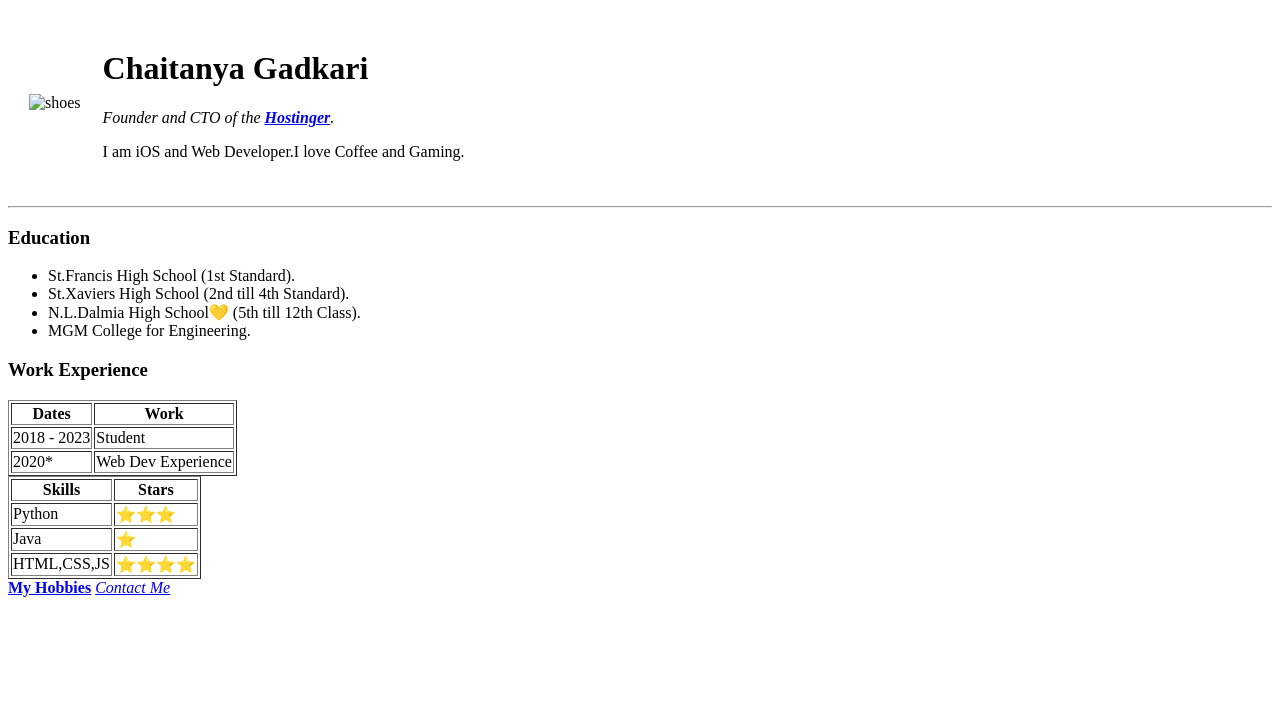
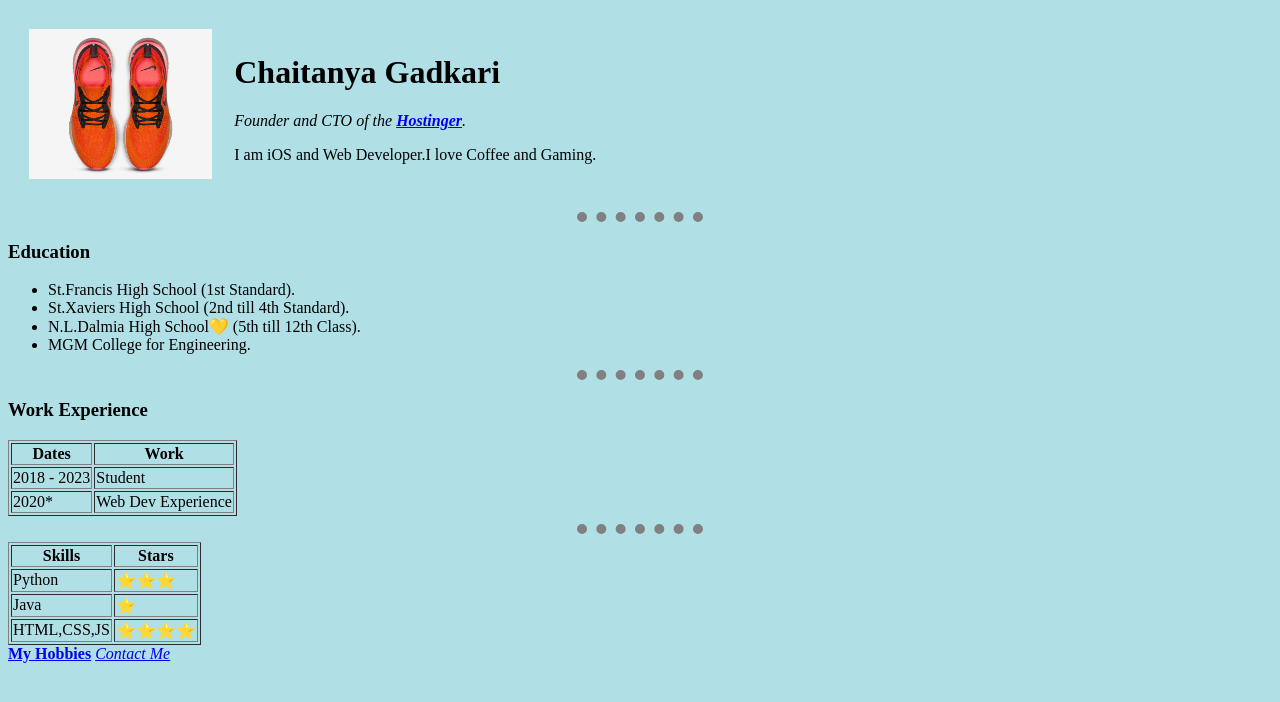
Before and after one commit to ChaitanyaTG/CV, a plain HTML site: page index.html in a window 1280 px wide. Drawn offline with Linux system fonts and the light colour scheme.

Commit message:
Add files via upload

```diff
--- a/index.html
+++ b/index.html
@@ -4,12 +4,31 @@
 <head>
   <meta charset="utf-8">
   <title>Chaitanya's Personal Site</title>
+  <style>
+
+    body{
+      background-color: powderblue;
+    }
+
+    hr{
+      background-color: ;
+      border-style: none;
+      border-top-style: dotted;
+      border-color: grey;
+      border-width: 10px;
+      height: 0px;
+      width: 10%;
+    }
+    img{
+      height: 150px;
+    }
+  </style>
 </head>
 
 <body>
   <table cellspacing="20">
     <tr>
-      <td><img src="Images/shoes.jg" alt="shoes" /></td>
+      <td><img src="Images/shoes.jpg" alt="shoes" /></td>
       <td><h1>Chaitanya Gadkari</h1>
       <p><em>Founder and CTO of the <strong><a href="https://www.hostinger.in/">Hostinger</a></strong>.</em></p>
       <p>I am iOS and Web Developer.I love Coffee and Gaming.</p></td>
@@ -23,6 +42,7 @@
     <li>N.L.Dalmia High School💛 (5th till 12th Class).</li>
     <li>MGM College for Engineering.</li>
   </ul>
+  <hr>
   <h3>Work Experience</h3>
   <table border="1">
     <thead>
@@ -46,6 +66,7 @@
       <td>Web Dev Experience</td>
     </tr>
   </table>
+  <hr>
   <table border="1">
     <thead>
       <tr>
```
Also changed, not shown: contact-me.html (+19 -0 lines).
